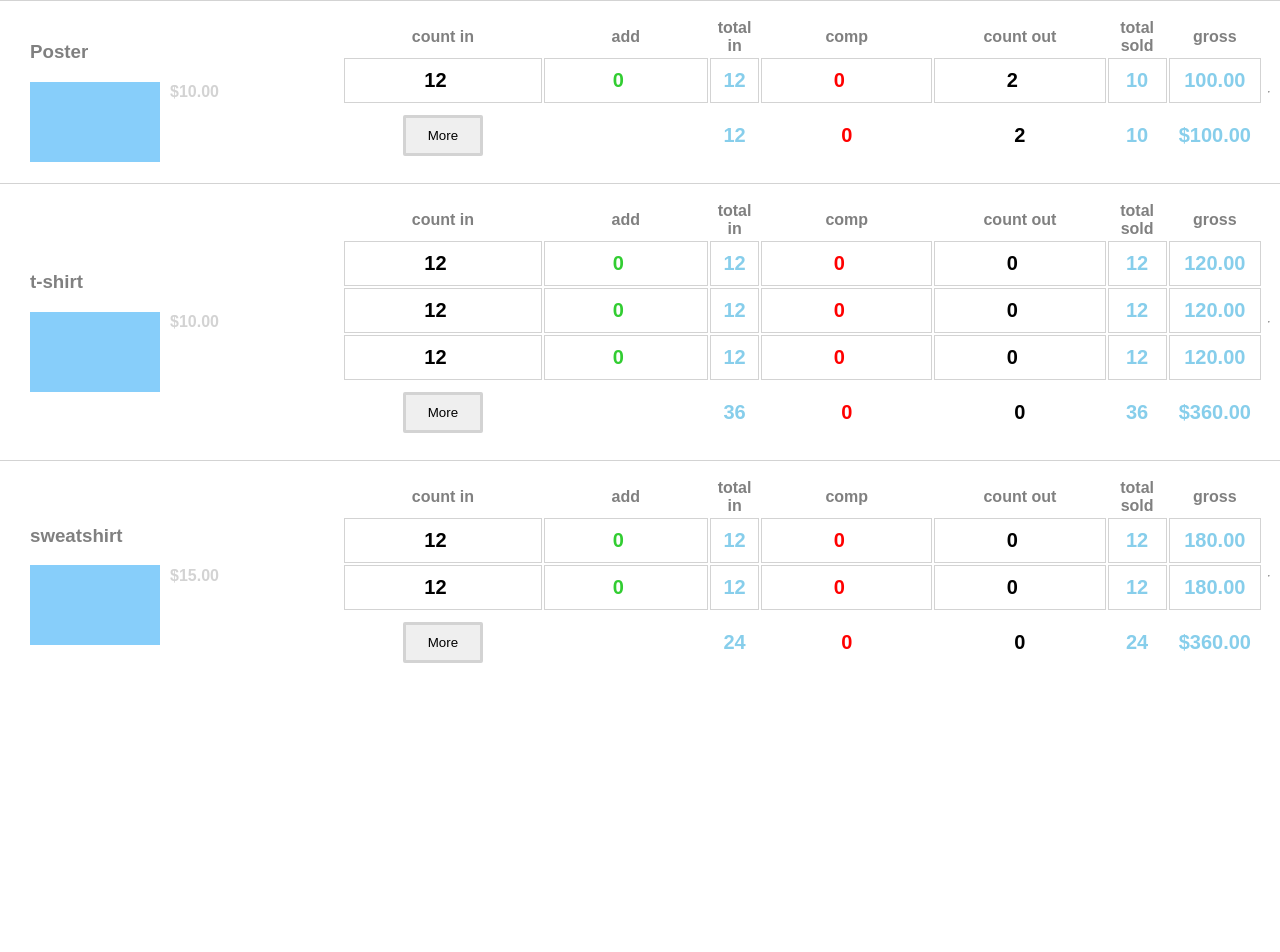
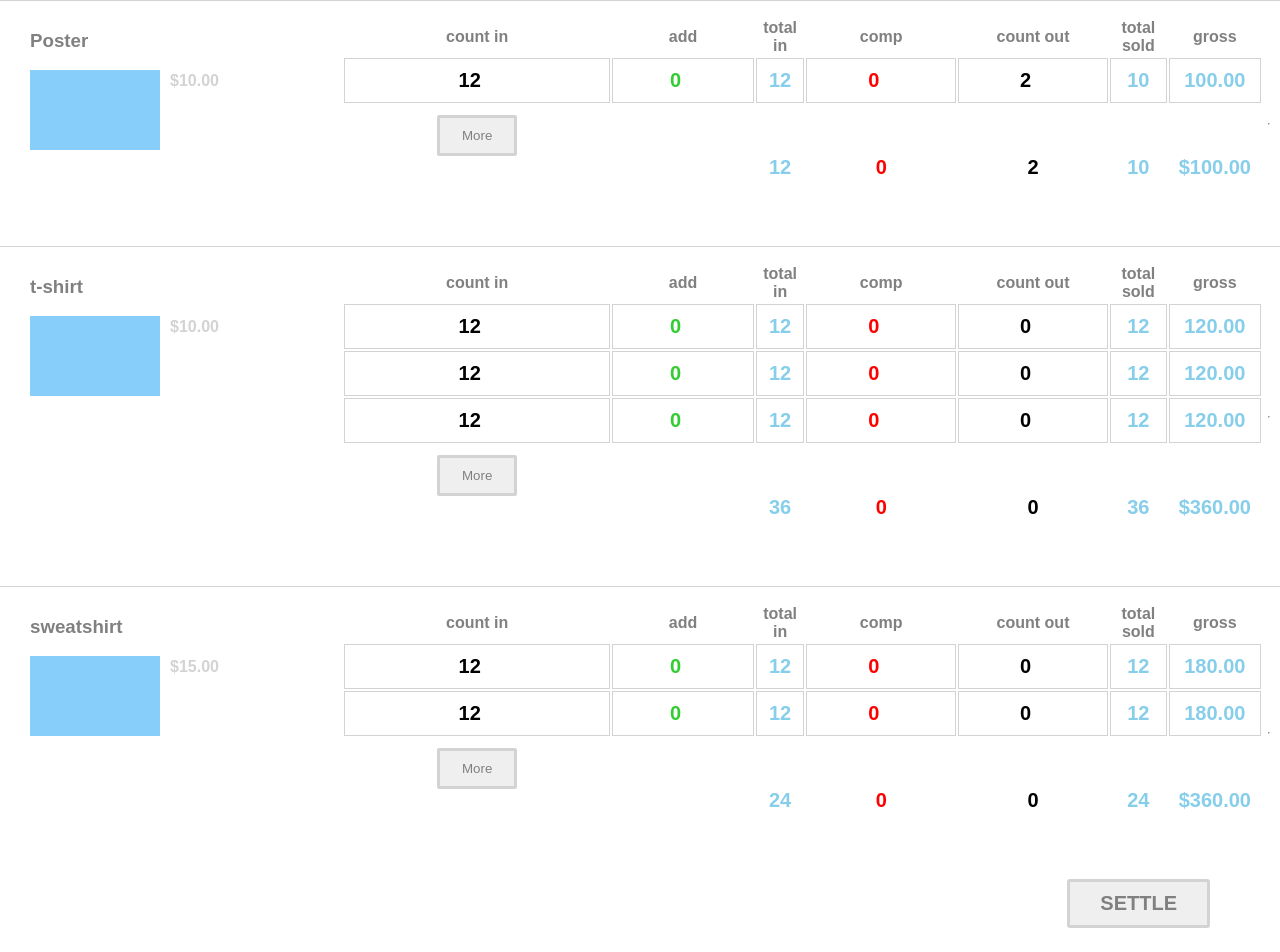
Before and after one commit to kimdrosa/atVenu-takehome, a React (Create React App) app: page / in a window 1280 px wide. Shown: the top 952 px of the page. Before the commit the page ends 800 px from the top, so only its background shows below. Built offline with nearby package versions, Linux system fonts and the light colour scheme.

Commit message:
added pop-up and settle functionalities

```diff
--- a/src/App.css
+++ b/src/App.css
@@ -40,6 +40,7 @@
   color: grey;
   flex-direction: row;
   align-items: center;
+  align-self: flex-start;
   margin-left: 20px;
   width: 25%;
 }
@@ -106,10 +107,21 @@ td {
 }
 
 .moreButton {
+  color: grey;
   padding: 10px;
   width: 80px;
   border: lightgray solid;
   border-radius: 2px;
+}
+
+.popup{
+  background-color: grey;
+  font-size: 15px;
+  color: white;
+  padding: 10px;
+  margin-top: 5px;
+  border-radius: 3px;
+
 }
 
 input:focus {
@@ -124,6 +136,33 @@ input:focus {
 #comp.countInput {
   color: red;
 }
+
+.summary {
+  display: flex;
+  flex-direction: column;
+  align-items: self-end;
+}
+.disableDiv{
+  position: fixed;
+  top: 0;
+  left: 0;
+  width: 100%;
+  height: 100%;
+  backgroundColor: rgba(0, 0, 0, 0.5);
+  z-index: 1000;
+}
+.settleButton {
+  font-weight: 600;
+  font-size: 20px;
+  color: grey;
+  padding: 10px;
+  margin-right: 70px;
+  margin-bottom: 70px;
+  border: solid lightgrey;
+  border-radius: 3px;
+  padding-left: 30px;
+  padding-right: 30px;
+}
 @keyframes App-logo-spin {
   from {
     transform: rotate(0deg);
--- a/src/App.js
+++ b/src/App.js
@@ -49,7 +49,7 @@ function MerchItem({ merchItem, merchId }) {
   }
 
   return(
-    <MerchItemContext.Provider value={{item, setItem, totals, price}}>
+    <MerchItemContext.Provider value={{item, setItem, totals, price, setPrice}}>
       <div className="merchItem">
         <ItemDescription item={item}/>
         <ItemCounts item={item} merchId={merchId}/>
@@ -189,8 +189,23 @@ function ItemTotalsRow({ merchId }){
 }
 
 function MoreButton(){
+  const { price, setPrice } = useContext(MerchItemContext)
+  const [showPopUp, setShowPopUp] = useState(false)
+
+  function handlePriceChange(e){
+    setPrice(parseInt(e.target.value))
+  }
+
   return(
-    <button className="moreButton"> More </button>
+    <div>
+      <button className="moreButton" onClick={()=>{setShowPopUp(!showPopUp)}}> More </button>
+      <div className="popup" style={{visibility: showPopUp ? 'visible' : 'hidden'}}>
+        <form>
+          <label for='price'> change price </label>
+          <input type='number' id='price' name='price' onChange={handlePriceChange}></input>
+        </form>
+      </div>
+    </div>
   )
 }
 
@@ -215,18 +230,33 @@ function MerchItems({ items }){
   )
 }
 
-function Summary(props){
-  //render summary at the bottom of the page where totals are displayed and the settle button is
+function Summary({onClick}){
+  return(
+    <div className='summary'>
+      <button className="settleButton" onClick={onClick}> SETTLE </button>
+    </div>
+  )
 }
 
 
 function CountsPage() {
-  return(
-    <>
-    <MerchItems items={MOCKITEMS}/>
-    <Summary/>
-    </>
-  )
+  const [hasSettled, setHasSettled] = useState(false)
+
+  if(!hasSettled){
+    return(
+      <>
+      <MerchItems items={MOCKITEMS}/>
+      <Summary onClick={()=>{setHasSettled(true)}}/>
+      </>
+    )
+  } else {
+      return(
+        <>
+        <div className="disableDiv"></div>
+        <MerchItems items={MOCKITEMS}/>
+        </>
+      )
+    }
 }
 
 function App() {
```
